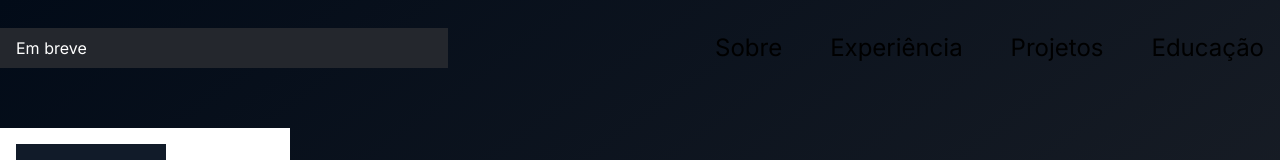
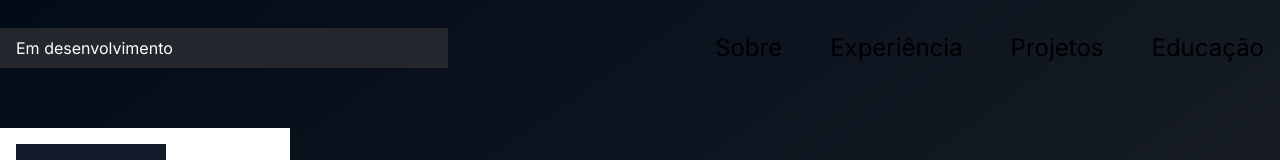
Before and after one commit to lucassdantas/portfolio, a Next.js app: page / in a window 1280 px wide. Shown: the top 160 px of the page. Built offline with nearby package versions, Linux system fonts and the light colour scheme; a web font is replaced by a local one.

Commit message:
added under development on headeR

```diff
--- a/src/components/Header/DesktopHeader.tsx
+++ b/src/components/Header/DesktopHeader.tsx
@@ -7,7 +7,7 @@ export const DesktopHeader = () => {
   return (
     <>
       <div className='bg-base_2-c1 hidden lg:flex justify-between items-center text-white w-[35%] px-4 py-2 '>
-        <p>Em breve</p>
+        <p>Em desenvolvimento</p>
         {/* <LanguagesFlags currentLanguage='pt-br' className='w-1/12' />
         <LightAndDarkMode className='w-fit'/> */}
       </div>
```
